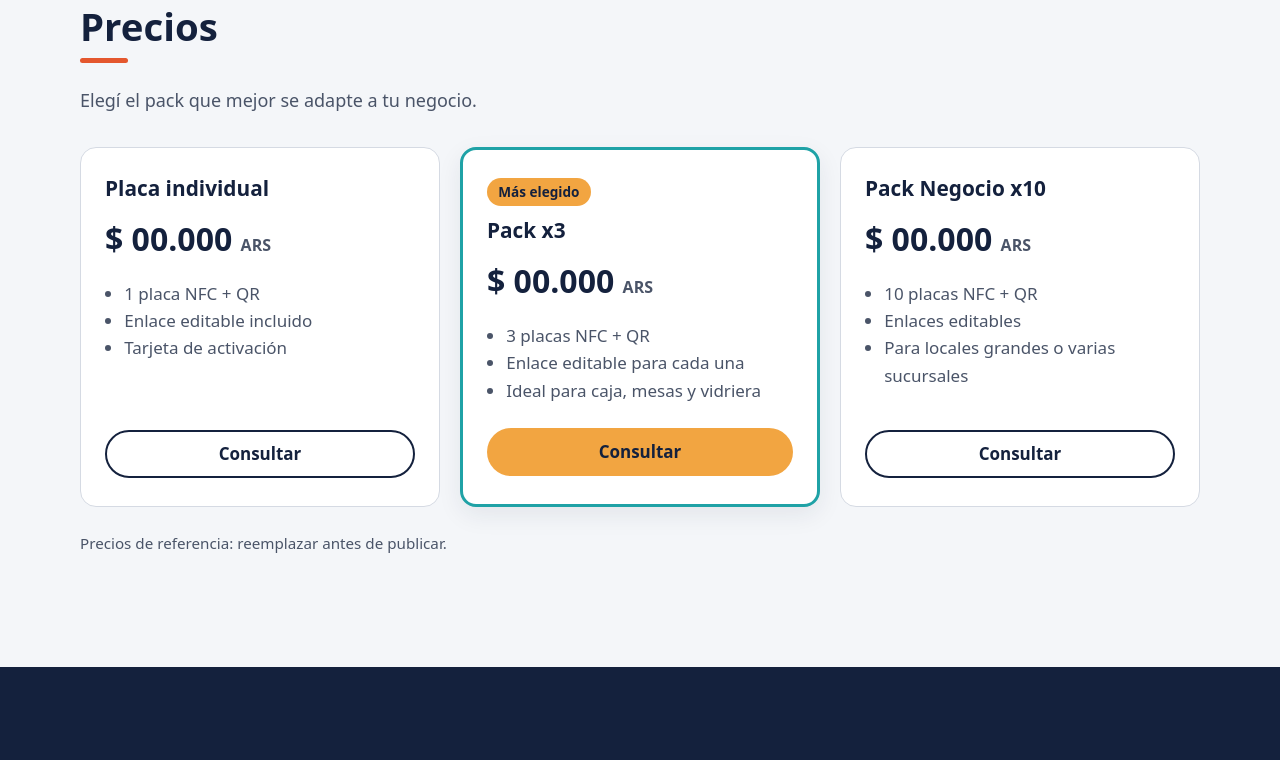
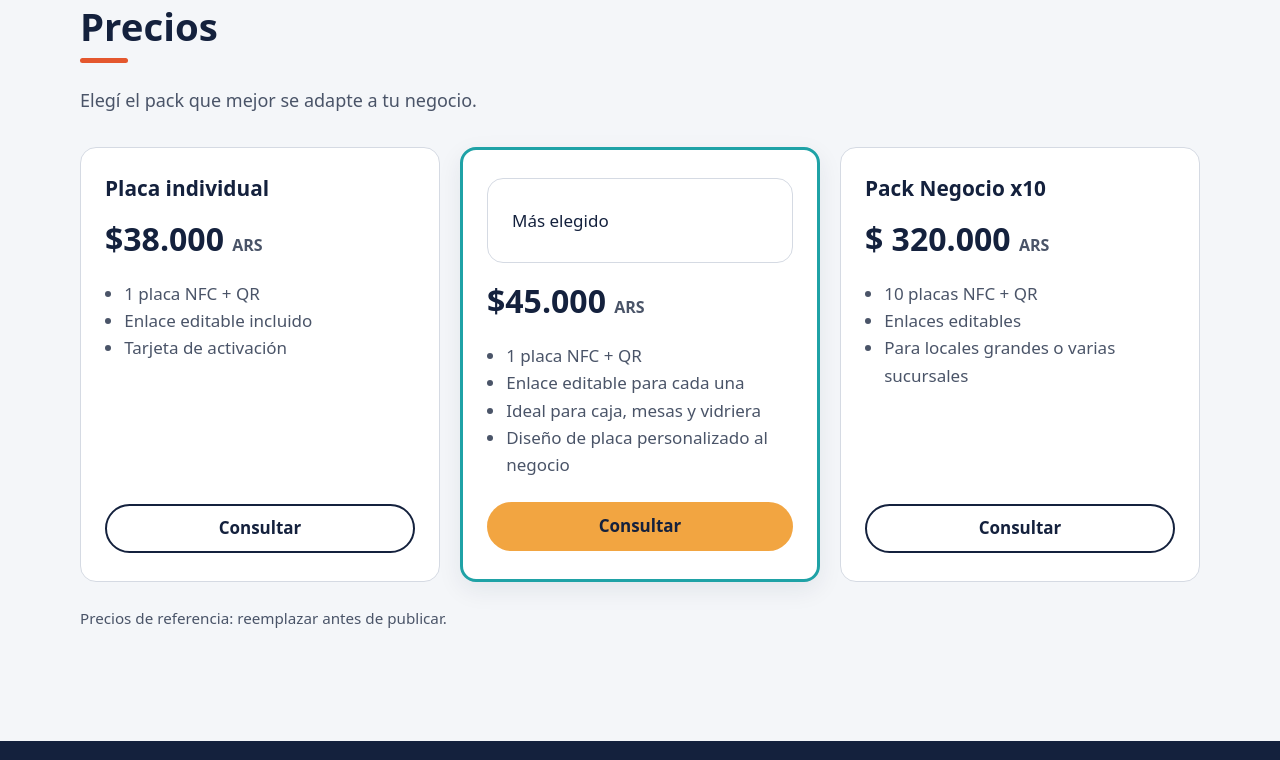
Before and after one commit to ClaveroJuanSL/NodosStudioNFC, a website: page public/index.html in a window 1280 px wide. Shown: the part 2655-3415 px from the top of the page. Drawn offline with Linux system fonts and the light colour scheme.

Commit message:
update 2

```diff
--- a/public/index.html
+++ b/public/index.html
@@ -47,7 +47,7 @@
           <h1 id="titulo-hero">Más reseñas en Google, <span class="resaltado">con un toque.</span></h1>
           <p class="bajada">Tus clientes acercan el celular a la placa (o escanean el QR) y se abre directo la ventana para dejar su reseña. Sin apps y sin buscar tu negocio.</p>
           <div class="acciones">
-            <a class="boton boton-primario" href="https://wa.me/5490000000000?text=Hola%20Nodos%20Studio!%20Quiero%20consultar%20por%20las%20placas%20NFC%2FQR%20para%20rese%C3%B1as%20de%20Google." target="_blank" rel="noopener noreferrer">Pedí tu placa por WhatsApp</a>
+            <a class="boton boton-primario" href="https://wa.me/2664682314?text=Hola%20Nodos%20Studio!%20Quiero%20consultar%20por%20las%20placas%20NFC%2FQR%20para%20rese%C3%B1as%20de%20Google." target="_blank" rel="noopener noreferrer">Pedí tu placa por WhatsApp</a>
             <a class="boton boton-secundario" href="#como-funciona">Cómo funciona</a>
           </div>
         </div>
@@ -147,36 +147,37 @@
         <h2 id="titulo-precios" class="titulo-seccion">Precios</h2>
         <p class="bajada">Elegí el pack que mejor se adapte a tu negocio.</p>
         <div class="planes">
-          <article class="plan">
+          <article class="plan NFC">
             <h3>Placa individual</h3>
-            <p class="precio">$ 00.000 <small>ARS</small></p>
+            <p class="precio">$38.000 <small>ARS</small></p>
             <ul>
               <li>1 placa NFC + QR</li>
               <li>Enlace editable incluido</li>
               <li>Tarjeta de activación</li>
             </ul>
-            <a class="boton boton-secundario" href="https://wa.me/5490000000000?text=Hola%20Nodos%20Studio!%20Me%20interesa%20el%20plan%20Placa%20individual." target="_blank" rel="noopener noreferrer">Consultar <span class="visualmente-oculto">por la placa individual</span></a>
+            <a class="boton boton-secundario" href="https://wa.me/2664682314?text=Hola%20Nodos%20Studio!%20Me%20interesa%20el%20plan%20Placa%20individual." target="_blank" rel="noopener noreferrer">Consultar <span class="visualmente-oculto">por la placa individual</span></a>
           </article>
           <article class="plan plan-destacado">
-            <span class="plan-insignia">Más elegido</span>
-            <h3>Pack x3</h3>
-            <p class="precio">$ 00.000 <small>ARS</small></p>
+            <span class="plan personalizado">Más elegido</span>
+            <h3></h3>
+            <p class="precio">$45.000 <small>ARS</small></p>
             <ul>
-              <li>3 placas NFC + QR</li>
+              <li>1 placa NFC + QR</li>
               <li>Enlace editable para cada una</li>
               <li>Ideal para caja, mesas y vidriera</li>
+              <li>Diseño de placa personalizado al negocio</li>
             </ul>
-            <a class="boton boton-primario" href="https://wa.me/5490000000000?text=Hola%20Nodos%20Studio!%20Me%20interesa%20el%20plan%20Pack%20x3." target="_blank" rel="noopener noreferrer">Consultar <span class="visualmente-oculto">por el pack de 3 placas</span></a>
+            <a class="boton boton-primario" href="https://wa.me/2664682314?text=Hola%20Nodos%20Studio!%20Me%20interesa%20el%20plan%20Pack%20x3." target="_blank" rel="noopener noreferrer">Consultar <span class="visualmente-oculto">por el pack de 3 placas</span></a>
           </article>
           <article class="plan">
             <h3>Pack Negocio x10</h3>
-            <p class="precio">$ 00.000 <small>ARS</small></p>
+            <p class="precio">$ 320.000 <small>ARS</small></p>
             <ul>
               <li>10 placas NFC + QR</li>
               <li>Enlaces editables</li>
               <li>Para locales grandes o varias sucursales</li>
             </ul>
-            <a class="boton boton-secundario" href="https://wa.me/5490000000000?text=Hola%20Nodos%20Studio!%20Me%20interesa%20el%20plan%20Pack%20Negocio%20x10." target="_blank" rel="noopener noreferrer">Consultar <span class="visualmente-oculto">por el pack de 10 placas</span></a>
+            <a class="boton boton-secundario" href="https://wa.me/2664682314?text=Hola%20Nodos%20Studio!%20Me%20interesa%20el%20plan%20Pack%20Negocio%20x10." target="_blank" rel="noopener noreferrer">Consultar <span class="visualmente-oculto">por el pack de 10 placas</span></a>
           </article>
         </div>
         <p class="nota">Precios de referencia: reemplazar antes de publicar.</p>
@@ -190,13 +191,13 @@
           <h2 id="titulo-contacto" class="titulo-seccion">¿Hablamos?</h2>
           <p class="bajada">Escribinos por WhatsApp y te contamos tiempos de entrega, diseños y formas de pago.</p>
           <div class="acciones">
-            <a class="boton boton-primario" href="https://wa.me/5490000000000?text=Hola%20Nodos%20Studio!%20Quiero%20consultar%20por%20las%20placas%20NFC%2FQR%20para%20rese%C3%B1as%20de%20Google." target="_blank" rel="noopener noreferrer">Escribinos por WhatsApp</a>
+            <a class="boton boton-primario" href="https://wa.me/2664682314?text=Hola%20Nodos%20Studio!%20Quiero%20consultar%20por%20las%20placas%20NFC%2FQR%20para%20rese%C3%B1as%20de%20Google." target="_blank" rel="noopener noreferrer">Escribinos por WhatsApp</a>
           </div>
         </div>
 
         <!-- Mejora progresiva: el formulario empieza oculto y landing.js lo
              muestra. Sin JavaScript, el botón de arriba sigue funcionando. -->
-        <form class="formulario" data-formulario-whatsapp data-numero="5490000000000" hidden novalidate>
+        <form class="formulario" data-formulario-whatsapp data-numero="2664682314" hidden novalidate>
           <h3>Armá tu consulta</h3>
           <div class="campo">
             <label for="nombre">Tu nombre</label>
@@ -235,7 +236,7 @@
         <ul>
           <li><a href="#como-funciona">Cómo funciona</a></li>
           <li><a href="#precios">Precios</a></li>
-          <li><a href="https://wa.me/5490000000000" target="_blank" rel="noopener noreferrer">WhatsApp</a></li>
+          <li><a href="https://wa.me/2664682314" target="_blank" rel="noopener noreferrer">WhatsApp</a></li>
         </ul>
       </nav>
     </div>
```
Also changed, not shown: wrangler.toml (+26 -10 lines), README.md.
